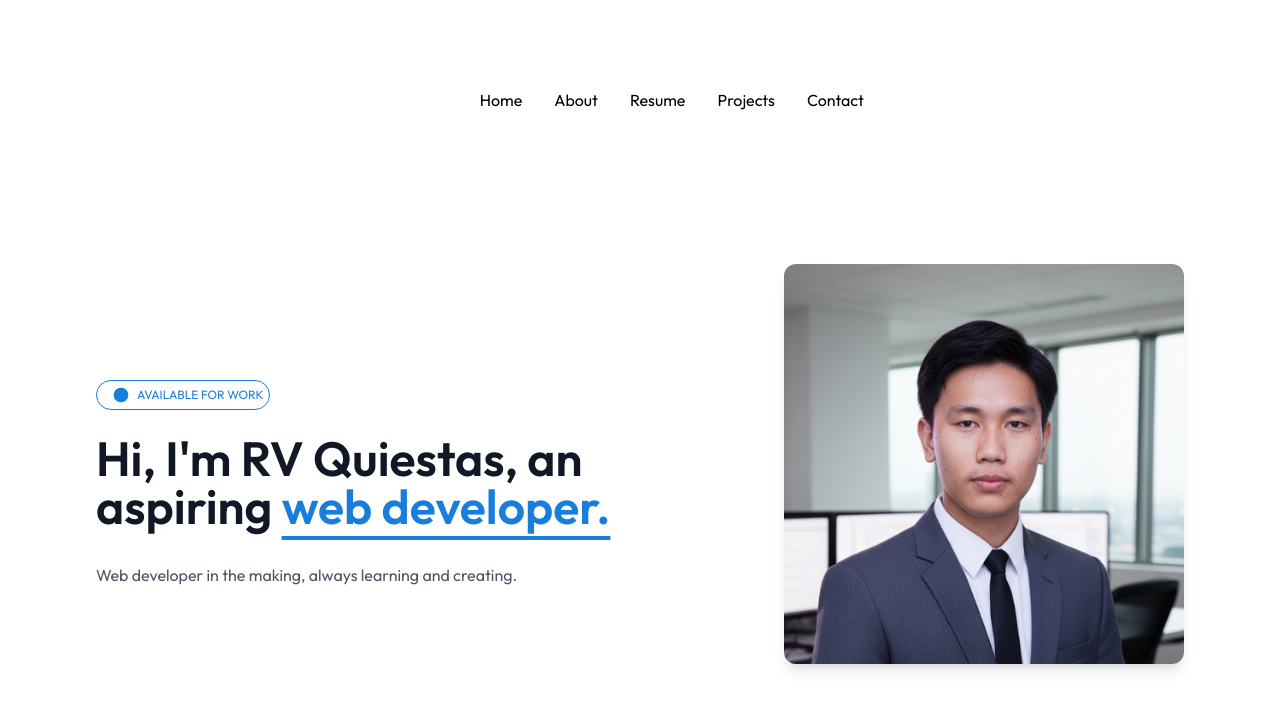
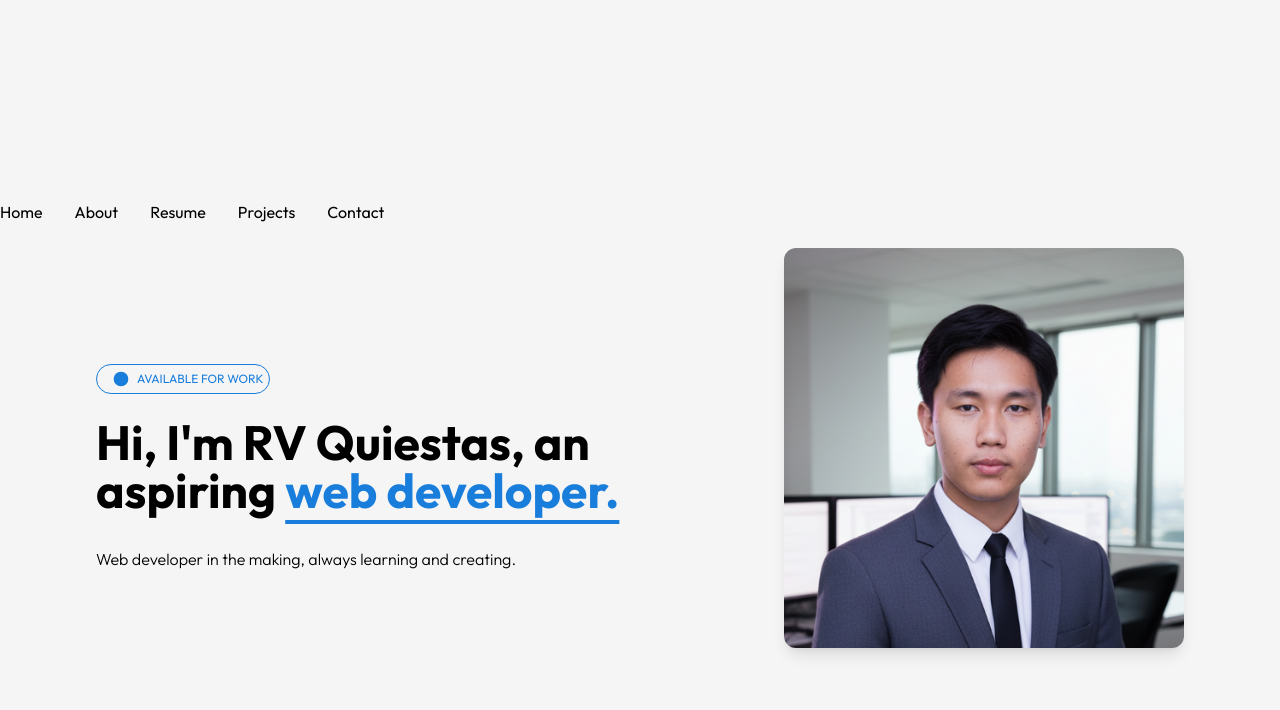
Before and after one commit to rvquiestas/my-portfolio, a React (Vite) app in the folder frontend/: page / in a window 1280 px wide. Shown: the top 710 px of the page. Built offline with nearby package versions, Linux system fonts and the light colour scheme; the HTML template or start-up script is replaced by a standard one.

Commit message:
Update Home.jsx
+ Light/Dark theme
+ Hero.jsx and Navbar.jsx -> update some styles

```diff
--- a/frontend/src/components/Home/Hero.jsx
+++ b/frontend/src/components/Home/Hero.jsx
@@ -13,12 +13,12 @@ const Hero = () => {
             <span className="mt-16 mb-6 flex items-center space-x-2 border border-[#187DDB] text-[#187DDB] text-xs rounded-full px-4 pr-1.5 py-1.5"><Circle size={16} fill='#187DDB' className='mr-2'/>AVAILABLE FOR WORK</span>
 
 
-          <h1 className="text-gray-900 font-semibold text-3xl sm:text-4xl md:text-5xl max-w-xl">
+          <h1 className="text-primary font-bold text-3xl sm:text-4xl md:text-5xl max-w-xl">
             Hi, I'm RV Quiestas, an aspiring {" "}
             <span className="text-[#187DDB] underline underline-offset-12">web developer.</span>
           </h1>
 
-          <p className="mt-8 text-gray-600 max-w-md text-sm sm:text-base leading-relaxed">
+          <p className="mt-8 text-primary font-light max-w-md text-l leading-relaxed">
             Web developer in the making, always learning and creating.
           </p>
         </div>
--- a/frontend/src/components/Navbar.jsx
+++ b/frontend/src/components/Navbar.jsx
@@ -1,4 +1,3 @@
-import React from 'react'
 
 const Navbar = () => {
 
@@ -10,50 +9,25 @@ const Navbar = () => {
         { name: 'Contact', path: '/' },
     ];
 
-    const ref = React.useRef(null)
-
-    const [isMenuOpen, setIsMenuOpen] = React.useState(false);
-
   return (
-    <div ref={ref} className="h-4 md:h-4">
-            <p className="w-10 h-[500px]"></p>
-            <nav className={`fixed top-16 right-72 flex items-center justify-end px-4 md:px-16 lg:px-24 xl:px-32 duration-500 z-50 py-4 md:py-6`}>
+    <div className="">
+            <nav className={`absolute 2xl:top-24 2xl:right-80`}>
 
                 {/* Desktop Nav */}
                 <div className="hidden md:flex items-center gap-4 lg:gap-8">
                     {navLinks.map((link, i) => (
-                        <a key={i} href={link.path} className={`group flex flex-col gap-0.5 text-black`}>
+                        <a key={i} href={link.path} className={`group flex flex-col gap-0.5 text-primary`}>
                             {link.name}
-                            <div className={`bg-black h-0.5 w-0 group-hover:w-full transition-all duration-300`} />
+                            <div className={`bg-primary h-0.5 w-0 group-hover:w-full transition-all duration-300`} />
                         </a>
                     ))}
                 </div>
 
                 {/* Mobile Menu Button */}
-                <div className="flex items-center gap-3 md:hidden">
-                    <svg onClick={() => setIsMenuOpen(!isMenuOpen)} className={`h-6 w-6 cursor-pointer ""`} fill="none" stroke="currentColor" strokeWidth="2" viewBox="0 0 24 24">
-                        <line x1="4" y1="6" x2="20" y2="6" />
-                        <line x1="4" y1="12" x2="20" y2="12" />
-                        <line x1="4" y1="18" x2="20" y2="18" />
-                    </svg>
-                </div>
+
 
                 {/* Mobile Menu */}
-                <div className={`fixed top-0 left-0 w-full h-screen bg-white text-base flex flex-col md:hidden items-center justify-center gap-6 font-medium text-gray-800 transition-all duration-500 ${isMenuOpen ? "translate-x-0" : "-translate-x-full"}`}>
-                    <button className="absolute top-4 right-4" onClick={() => setIsMenuOpen(false)}>
-                        <svg className="h-6 w-6" fill="none" stroke="currentColor" strokeWidth="2" viewBox="0 0 24 24">
-                            <line x1="18" y1="6" x2="6" y2="18" />
-                            <line x1="6" y1="6" x2="18" y2="18" />
-                        </svg>
-                    </button>
 
-                    {navLinks.map((link, i) => (
-                        <a key={i} href={link.path} onClick={() => setIsMenuOpen(false)}>
-                            {link.name}
-                        </a>
-                    ))}
-
-                </div>
             </nav>
         </div>
   )
--- a/frontend/src/index.css
+++ b/frontend/src/index.css
@@ -6,3 +6,27 @@
 *{
   font-family: "Outfit", sans-serif;
 }
+
+@custom-variant dark (&:where(.dark, .dark *));
+
+@theme {
+  --color-bg: #f5f5f5;
+  --color-primary: #000000;
+  --color-secondary: #187ddb;
+  --color-btn: #ffffff;
+  --color-location: #3d3d3d;
+  --color-project-bg: #ffffff;
+  --color-form-bg: #51a9fb;
+  --color-red: #ff4b4b;
+}
+
+.dark {
+  --color-bg: #000000;
+  --color-primary: #ffffff;
+  --color-secondary: #187ddb;
+  --color-btn: #ffffff;
+  --color-location: #c3c3c3;
+  --color-project-bg: #242424;
+  --color-form-bg: #51a9fb;
+  --color-red: #ff4b4b;
+}
--- a/frontend/src/pages/Home.jsx
+++ b/frontend/src/pages/Home.jsx
@@ -1,14 +1,22 @@
-import Hero from '../components/Home/Hero'
-import Navbar from '../components/Navbar'
+import { useEffect } from "react";
+import Hero from "../components/Home/Hero";
+import Navbar from "../components/Navbar";
 
 const Home = () => {
+  useEffect(() => {
+    document.body.classList.add("bg-bg");
+
+    return () => {
+      document.body.classList.remove("bg-bg");
+    };
+  }, []);
+
   return (
-    <div>
+    <>
       <Navbar />
       <Hero />
+    </>
+  );
+};
 
-    </div>
-  )
-}
-
-export default Home
+export default Home;
```
Also changed, not shown: frontend/src/assets/img/rv-dark-md.png (added).
